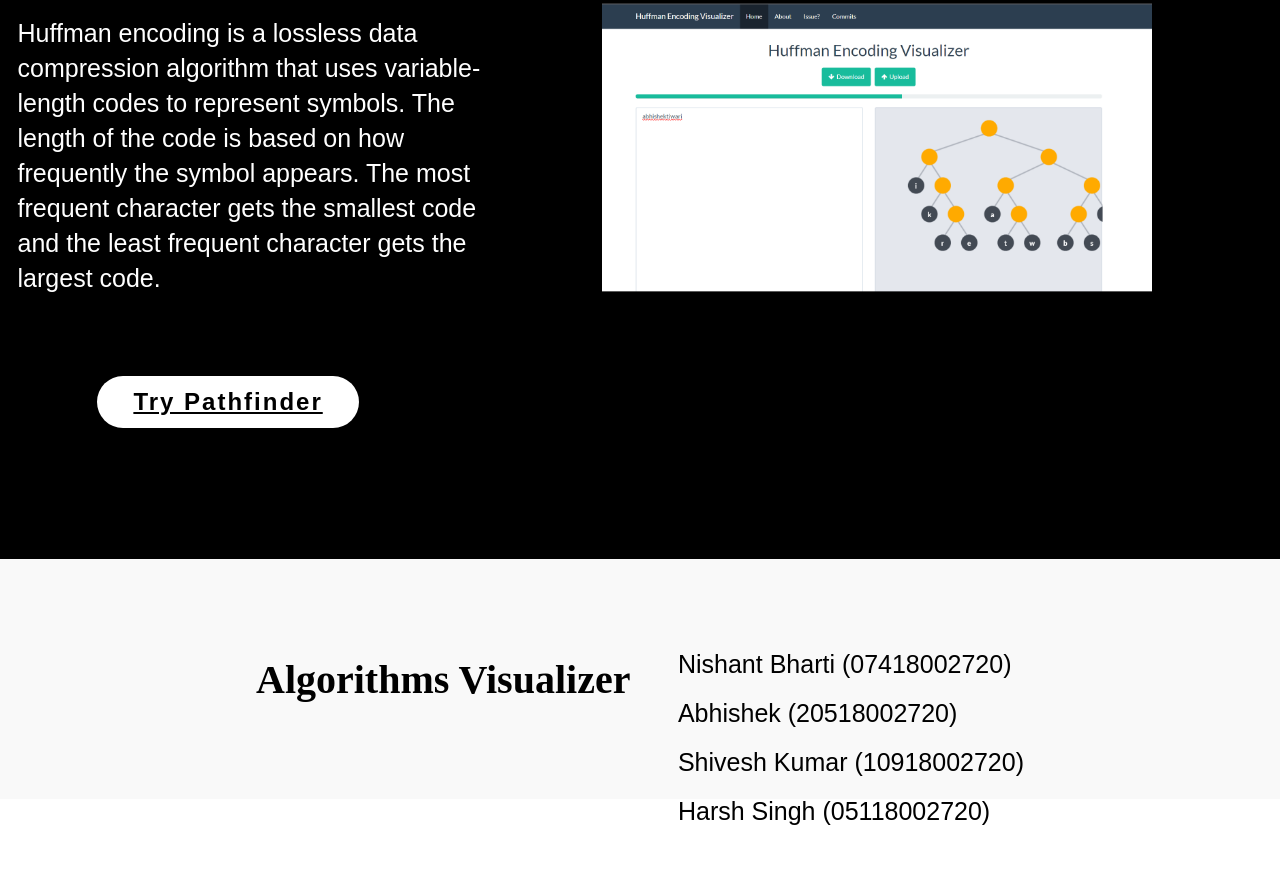
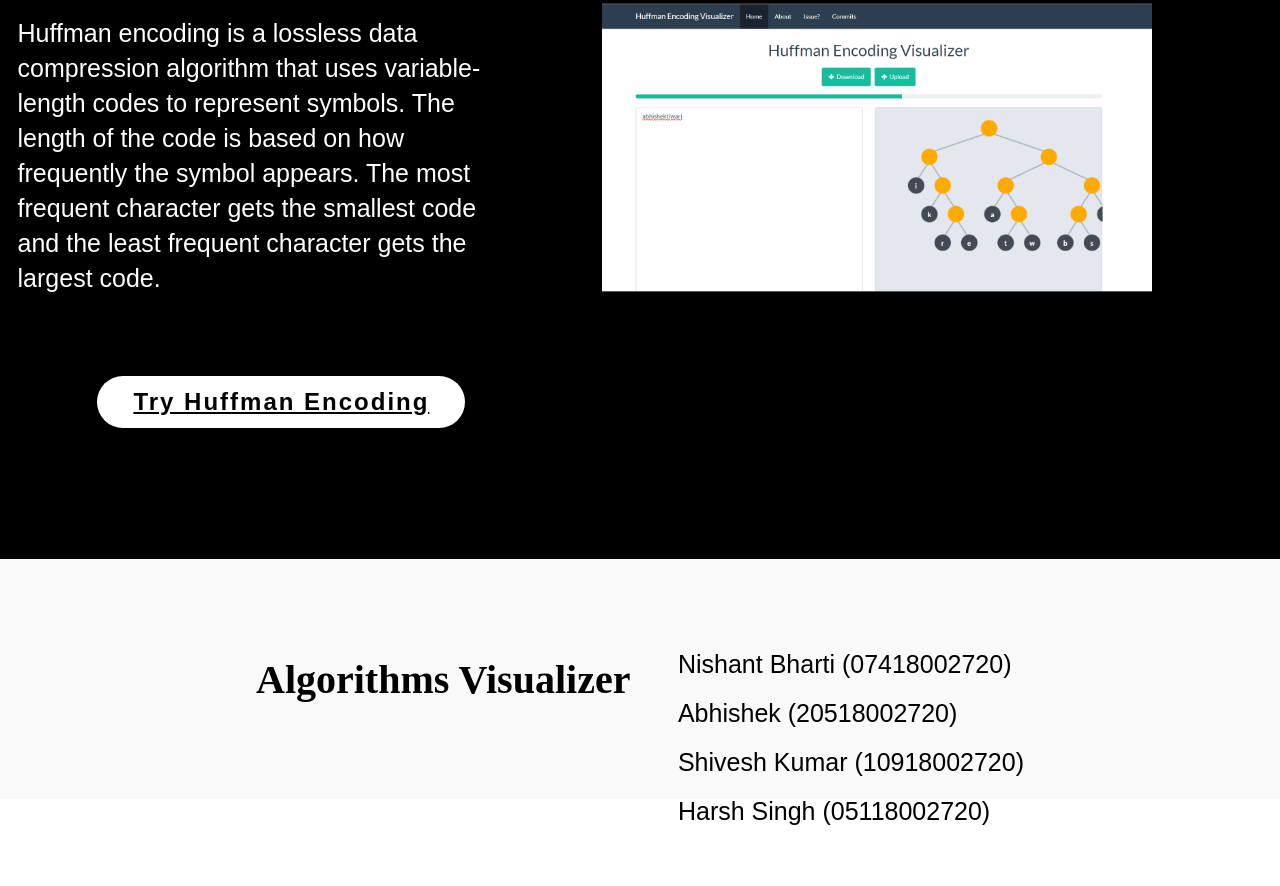
Before and after one commit to Abhishek-code-art/Algotrithm_Visualizer, a website: page Algorithm_Visualizer/index.html in a window 1280 px wide. Shown: the part 5081-5967 px from the top of the page. Drawn offline with Linux system fonts and the light colour scheme; a web font is replaced by a local one.

Commit message:
correct  button text

```diff
--- a/Algorithm_Visualizer/index.html
+++ b/Algorithm_Visualizer/index.html
@@ -183,8 +183,8 @@
           class="try-link"
           id="huffmanvisualizer-button"
           href="./Huffman-Encoding-Visualizer/index.html"
-          >Try Pathfinder</a
-        >
+          >Try Huffman Encoding
+        </a>
       </div>
       <div class="image-container">
         <img
```
